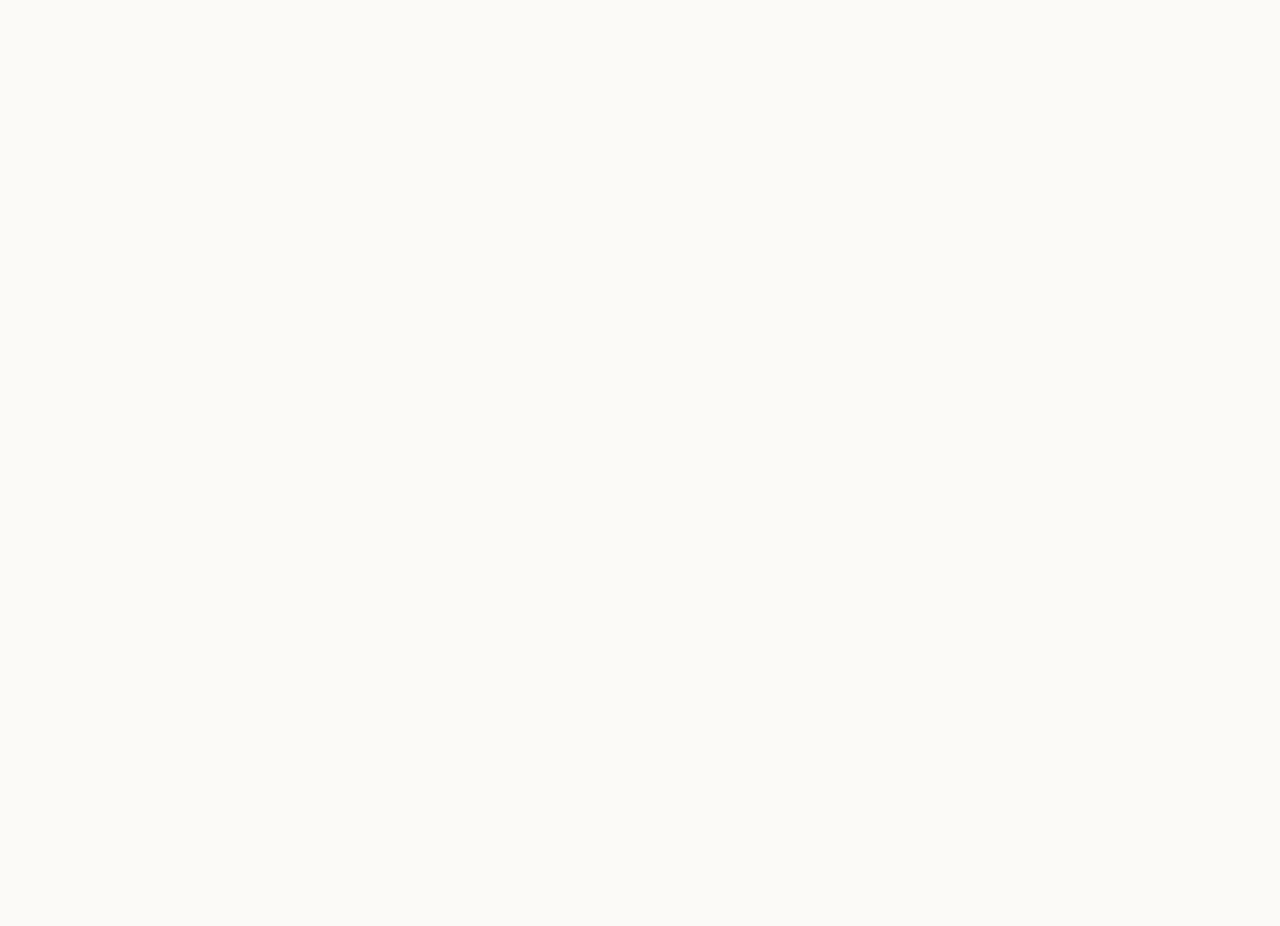
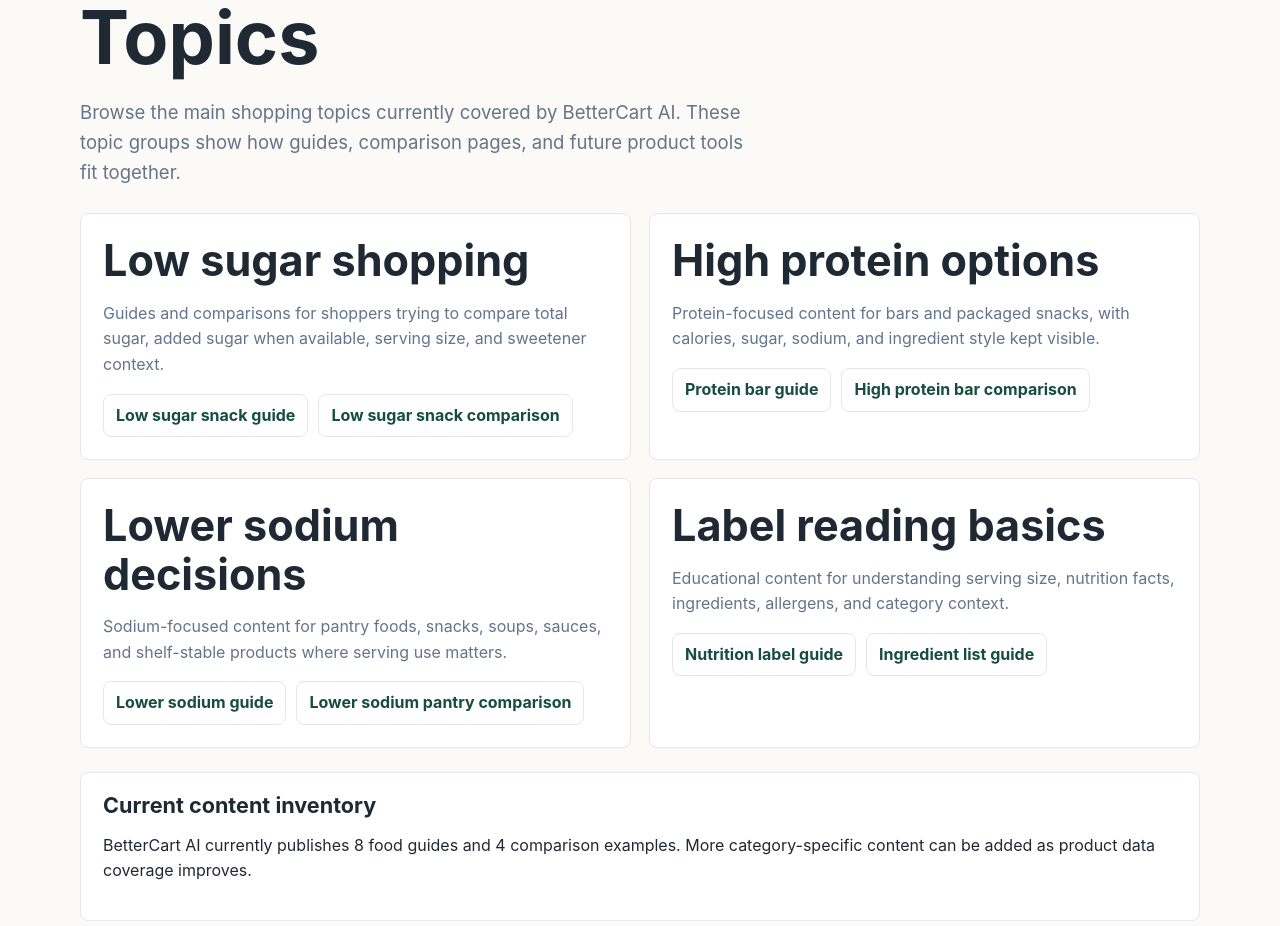
Before and after one commit to Astalos11/bettercart-ai-approval-site, a Next.js app: page /topics in a window 1280 px wide. Before the commit this address had no page. Shown: the part 246-1172 px from the top of the page. Before the commit the page ends 800 px from the top, so only its background shows below. Built offline with nearby package versions, Linux system fonts and the light colour scheme.

Commit message:
Add food comparison topics hub

```diff
--- a/app/layout.jsx
+++ b/app/layout.jsx
@@ -26,6 +26,7 @@ function Header() {
         <div className="nav-links">
           <Link href="/guides">Guides</Link>
           <Link href="/compare">Compare</Link>
+          <Link href="/topics">Topics</Link>
           <Link href="/tools/food-comparison-demo">Demo</Link>
           <Link href="/methodology">Methodology</Link>
           <Link href="/for-reviewers">For Reviewers</Link>
@@ -54,6 +55,7 @@ function Footer() {
           <strong>Explore</strong>
           <Link href="/guides">Food Guides</Link>
           <Link href="/compare">Comparison Examples</Link>
+          <Link href="/topics">Topics</Link>
           <Link href="/tools/food-comparison-demo">Demo Tool</Link>
           <Link href="/for-reviewers">For Reviewers</Link>
           <Link href="/contact">Contact</Link>
--- a/app/sitemap.js
+++ b/app/sitemap.js
@@ -6,7 +6,7 @@ const baseUrl = process.env.NEXT_PUBLIC_SITE_URL || "https://bettercart-ai-appro
 const lastModified = new Date("2026-05-15");
 
 export default function sitemap() {
-  const staticRoutes = ["", "/guides", "/compare", "/tools/food-comparison-demo", "/for-reviewers"];
+  const staticRoutes = ["", "/guides", "/compare", "/topics", "/tools/food-comparison-demo", "/for-reviewers"];
   const trustRoutes = Object.keys(trustPages).map((page) => `/${page}`);
   const guideRoutes = guides.map((guide) => `/guides/${guide.slug}`);
   const comparisonRoutes = comparisons.map((comparison) => `/compare/${comparison.slug}`);
--- /dev/null
+++ b/app/topics/page.jsx
@@ -0,0 +1,81 @@
+import Link from "next/link";
+import { comparisons, guides } from "../../lib/content";
+
+export const metadata = {
+  title: "Food Comparison Topics",
+  description:
+    "Browse BetterCart AI topics for low sugar, high protein, lower sodium, cereal, pantry, kids snacks, and ingredient label reading."
+};
+
+const topics = [
+  {
+    title: "Low sugar shopping",
+    text: "Guides and comparisons for shoppers trying to compare total sugar, added sugar when available, serving size, and sweetener context.",
+    links: [
+      ["/guides/how-to-choose-low-sugar-snacks", "Low sugar snack guide"],
+      ["/compare/low-sugar-snacks", "Low sugar snack comparison"]
+    ]
+  },
+  {
+    title: "High protein options",
+    text: "Protein-focused content for bars and packaged snacks, with calories, sugar, sodium, and ingredient style kept visible.",
+    links: [
+      ["/guides/how-to-compare-protein-bars", "Protein bar guide"],
+      ["/compare/high-protein-bars", "High protein bar comparison"]
+    ]
+  },
+  {
+    title: "Lower sodium decisions",
+    text: "Sodium-focused content for pantry foods, snacks, soups, sauces, and shelf-stable products where serving use matters.",
+    links: [
+      ["/guides/how-to-compare-lower-sodium-packaged-foods", "Lower sodium guide"],
+      ["/compare/lower-sodium-pantry-foods", "Lower sodium pantry comparison"]
+    ]
+  },
+  {
+    title: "Label reading basics",
+    text: "Educational content for understanding serving size, nutrition facts, ingredients, allergens, and category context.",
+    links: [
+      ["/guides/how-to-read-nutrition-labels", "Nutrition label guide"],
+      ["/guides/ingredient-red-flags-in-packaged-foods", "Ingredient list guide"]
+    ]
+  }
+];
+
+export default function TopicsPage() {
+  return (
+    <section className="section">
+      <div className="container">
+        <div className="section-head">
+          <div className="eyebrow">Topics</div>
+          <h1>Food Comparison Topics</h1>
+          <p className="lead">
+            Browse the main shopping topics currently covered by BetterCart AI. These topic groups show how guides, comparison pages, and future product tools fit together.
+          </p>
+        </div>
+
+        <div className="grid two">
+          {topics.map((topic) => (
+            <div className="card" key={topic.title}>
+              <h2>{topic.title}</h2>
+              <p>{topic.text}</p>
+              <div className="link-list">
+                {topic.links.map(([href, label]) => (
+                  <Link href={href} key={href}>{label}</Link>
+                ))}
+              </div>
+            </div>
+          ))}
+        </div>
+
+        <div className="callout">
+          <h2>Current content inventory</h2>
+          <p>
+            BetterCart AI currently publishes {guides.length} food guides and {comparisons.length} comparison examples.
+            More category-specific content can be added as product data coverage improves.
+          </p>
+        </div>
+      </div>
+    </section>
+  );
+}
```
